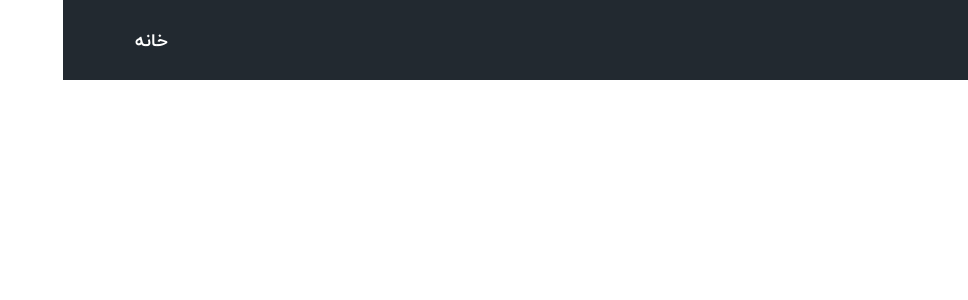
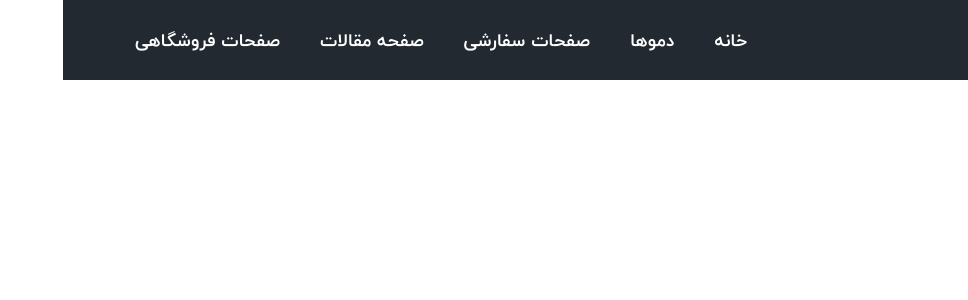
Before and after one commit to mahyarErshad/buildwall, a React (Vite) app: page / in a window 1280 px wide. Shown: the top 300 px of the page, without its empty margins (312-1280 px from the left). Built offline with nearby package versions, Linux system fonts and the light colour scheme.

Commit message:
Header is done

```diff
--- a/src/Components/Header/Main/Header.jsx
+++ b/src/Components/Header/Main/Header.jsx
@@ -10,6 +10,10 @@ function Header() {
     return (
       <>
         <NavLink text="خانه" href="#home" />
+        <NavLink text="دموها" href="#Demos" />
+        <NavLink text="صفحات سفارشی" href="#custom-pages" />
+        <NavLink text="صفحه مقالات" href="#blog-pages" />
+        <NavLink text="صفحات فروشگاهی" href="#store-pages" />
       </>
     );
   };
```
